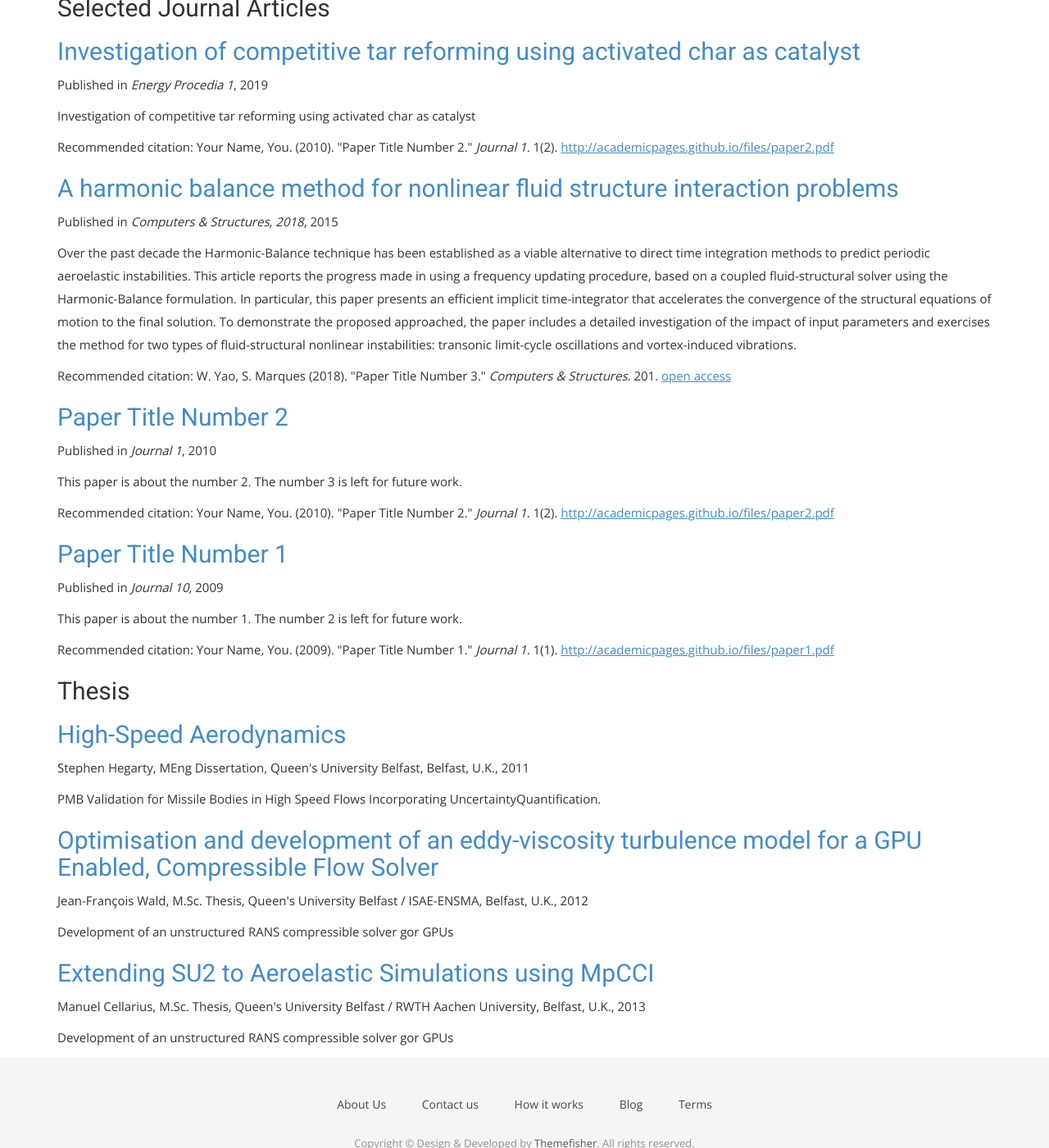
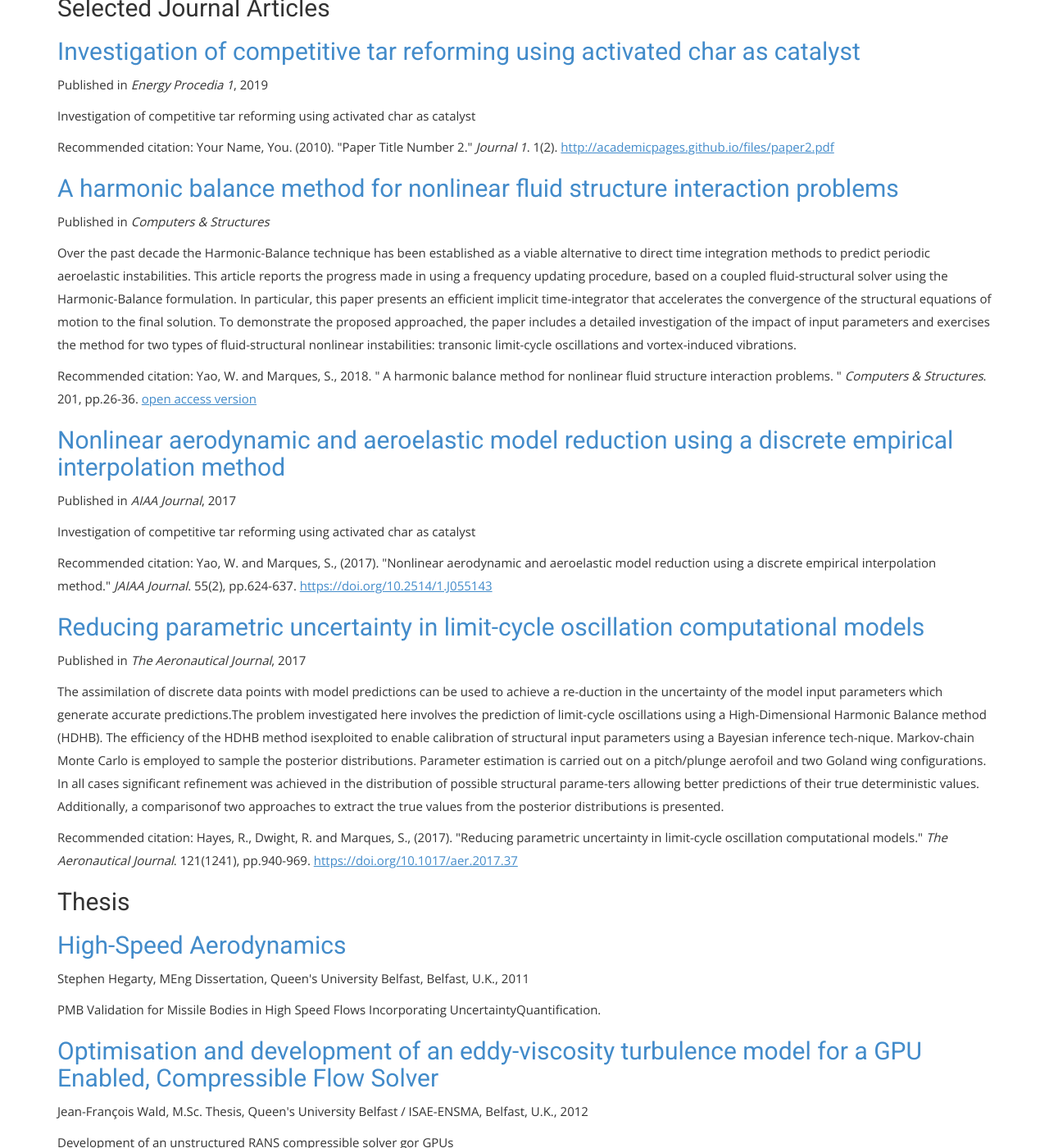
Before and after one commit to simaomrq/simaomrq.github.io, a Jekyll site: the page built from papers.html, in a window 1280 px wide and 1400 px high, scrolled down 1849 px. Shown: the whole window at 82% size. Built offline with Jekyll 4.4.1, drawn with Linux system fonts in a browser that asks for light colours; nearby versions of some CDN libraries; some web fonts are replaced.

Commit message:
Update papers.html

```diff
--- a/papers.html
+++ b/papers.html
@@ -220,8 +220,7 @@ permalink: /papers/
 		      </a>
 		</h2>
           	<p>
-                	Published in <i>
-Computers & Structures, 2018</i>, 2015
+			Published in <i>Computers & Structures</i>
           	</p>
           	<p class="archive__item-excerpt" itemprop="description">
           		<p>
@@ -240,28 +239,72 @@ Computers & Structures, 2018</i>, 2015
           		</p>
           	</p>
           	<p>
-          		Recommended citation: W. Yao, S. Marques (2018). &quot;Paper Title Number 3.&quot;
-			<i>Computers & Structures</i>. 201.
+          		Recommended citation: Yao, W. and Marques, S., 2018.
+			&quot; A harmonic balance method for nonlinear fluid structure interaction problems. &quot;
+			<i>Computers & Structures</i>.  201, pp.26-36.
             		<a href="https://www.sciencedirect.com/science/article/pii/S0045794917313202">
-              			<u>open access</u>
+              		<u>open access version</u>
             		</a>
           	</p>
           	</article>
           </div>
           <div class="list__item">
-          	<article class="archive__item" itemscope="" itemtype="http://schema.org/CreativeWork"><h2 class="archive__item-title" itemprop="headline"> <a href="https://academicpages.github.io/publication/2010-10-01-paper-title-number-2" rel="permalink">Paper Title Number 2 </a></h2><p>Published in <i>Journal 1</i>, 2010</p><p class="archive__item-excerpt" itemprop="description"><p>This paper is about the number 2. The number 3 is left for future work.</p></p><p>Recommended citation: Your Name, You. (2010). &quot;Paper Title Number 2.&quot; <i>Journal 1</i>. 1(2). <a href="http://academicpages.github.io/files/paper2.pdf"><u>http://academicpages.github.io/files/paper2.pdf</u></a></p></article></div><div class="list__item"><article class="archive__item" itemscope="" itemtype="http://schema.org/CreativeWork"><h2 class="archive__item-title" itemprop="headline"> <a href="https://academicpages.github.io/publication/2009-10-01-paper-title-number-1" rel="permalink">Paper Title Number 1 </a></h2>
+          	<article class="archive__item" itemscope="" itemtype="http://schema.org/CreativeWork">
+		  <h2 class="archive__item-title" itemprop="headline">
+			  <a href="https://arc.aiaa.org/doi/abs/10.2514/1.J055143"
+			     rel="permalink">Nonlinear aerodynamic and aeroelastic model reduction using
+				  a discrete empirical interpolation method </a>
+		  </h2>
 		  <p>
-			Published in <i>Journal 10</i>, 2009
+			  Published in <i>AIAA Journal</i>, 2017
 		  </p>
 		  <p class="archive__item-excerpt" itemprop="description">
 		  	<p>
-				This paper is about the number 1. The number 2 is left for future work.
+			  Investigation of competitive tar reforming using activated char as catalyst
 		  	</p>
 		  </p>
-		<p>Recommended citation: Your Name, You. (2009). &quot;Paper Title Number 1.&quot;
-			<i>Journal 1</i>. 1(1).
-			<a href="http://academicpages.github.io/files/paper1.pdf">
-				<u>http://academicpages.github.io/files/paper1.pdf</u>
+		  <p>Recommended citation: Yao, W. and Marques, S., (2017). &quot;Nonlinear aerodynamic
+	  and aeroelastic model reduction using a discrete empirical interpolation method.&quot;
+			  <i>JAIAA Journal</i>. 55(2), pp.624-637.
+			  <a href="https://doi.org/10.2514/1.J055143">
+				  <u>https://doi.org/10.2514/1.J055143</u>
+			  </a>
+		  </p>
+		  </article>
+	 </div>
+	  <div class="list__item">
+          	<article class="archive__item" itemscope="" itemtype="http://schema.org/CreativeWork">
+		  <h2 class="archive__item-title" itemprop="headline">
+			  <a href="https://pure.qub.ac.uk/portal/files/130074197/AeroJ_2015_4701_R1.pdf"
+			     rel="permalink">Reducing parametric uncertainty in limit-cycle
+				  oscillation computational models </a>
+		  </h2>
+		  <p>
+			  Published in <i>The Aeronautical Journal</i>, 2017
+		  </p>
+		  <p class="archive__item-excerpt" itemprop="description">
+		  	<p>
+			  The assimilation of discrete data points with model predictions can
+				be used to achieve a re-duction in the uncertainty of the model
+				input parameters which generate accurate predictions.The problem
+				investigated here involves the prediction of limit-cycle oscillations
+				using a High-Dimensional  Harmonic  Balance  method  (HDHB). The
+				efficiency  of  the  HDHB  method  isexploited to enable calibration
+				of structural input parameters using a Bayesian inference tech-nique.
+				Markov-chain Monte Carlo is employed to sample the posterior
+				distributions. Parameter estimation is carried out on a
+				pitch/plunge aerofoil and two Goland wing configurations. In all
+				cases significant refinement was achieved in the distribution of
+				possible structural parame-ters allowing better predictions of their
+				true deterministic values. Additionally, a comparisonof two approaches
+				to extract the true values from the posterior distributions is presented.
+		  	</p>
+		  </p>
+		  <p>Recommended citation: Hayes, R., Dwight, R. and Marques, S., (2017). &quot;Reducing parametric
+	  uncertainty in limit-cycle oscillation computational models.&quot;
+			  <i>The Aeronautical Journal</i>. 121(1241), pp.940-969.
+			  <a href="https://doi.org/10.1017/aer.2017.37">
+				  <u>https://doi.org/10.1017/aer.2017.37</u>
 			  </a>
 		  </p>
 		  </article>
```
Lines whose indentation alone changed are shown as unchanged.
